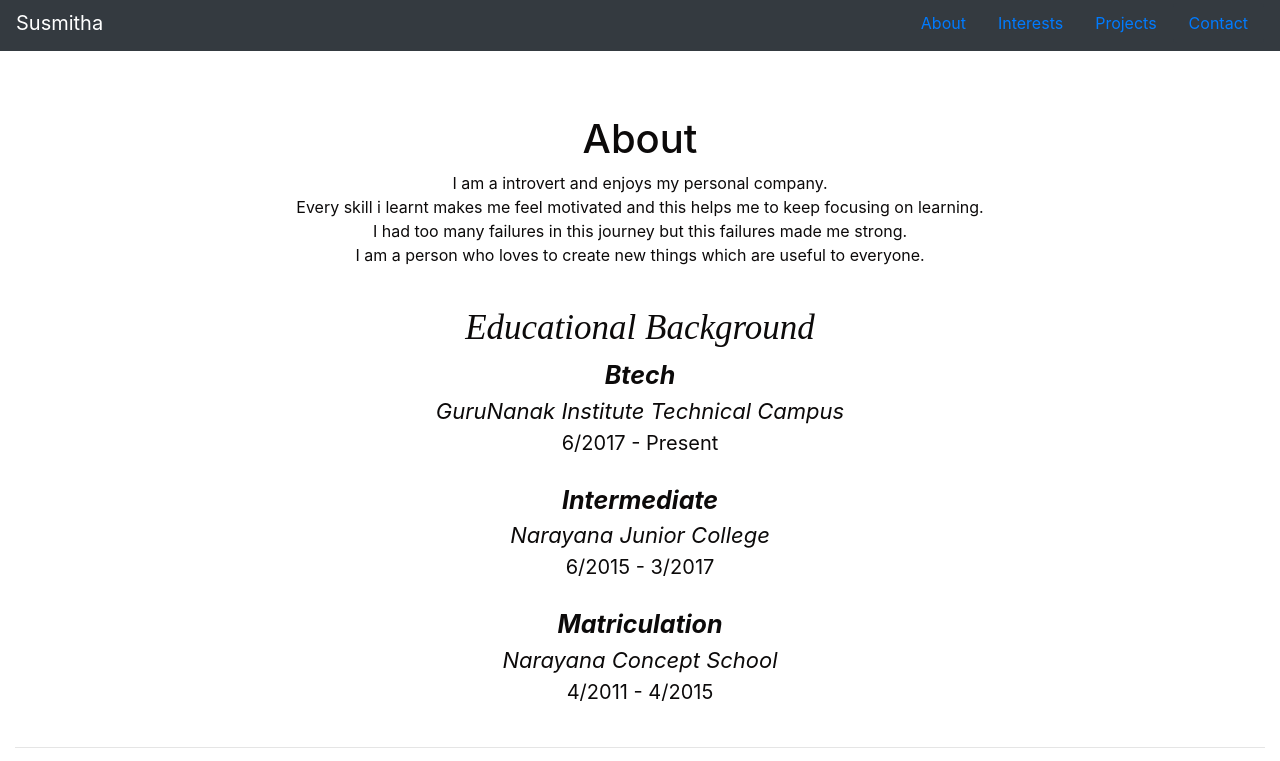
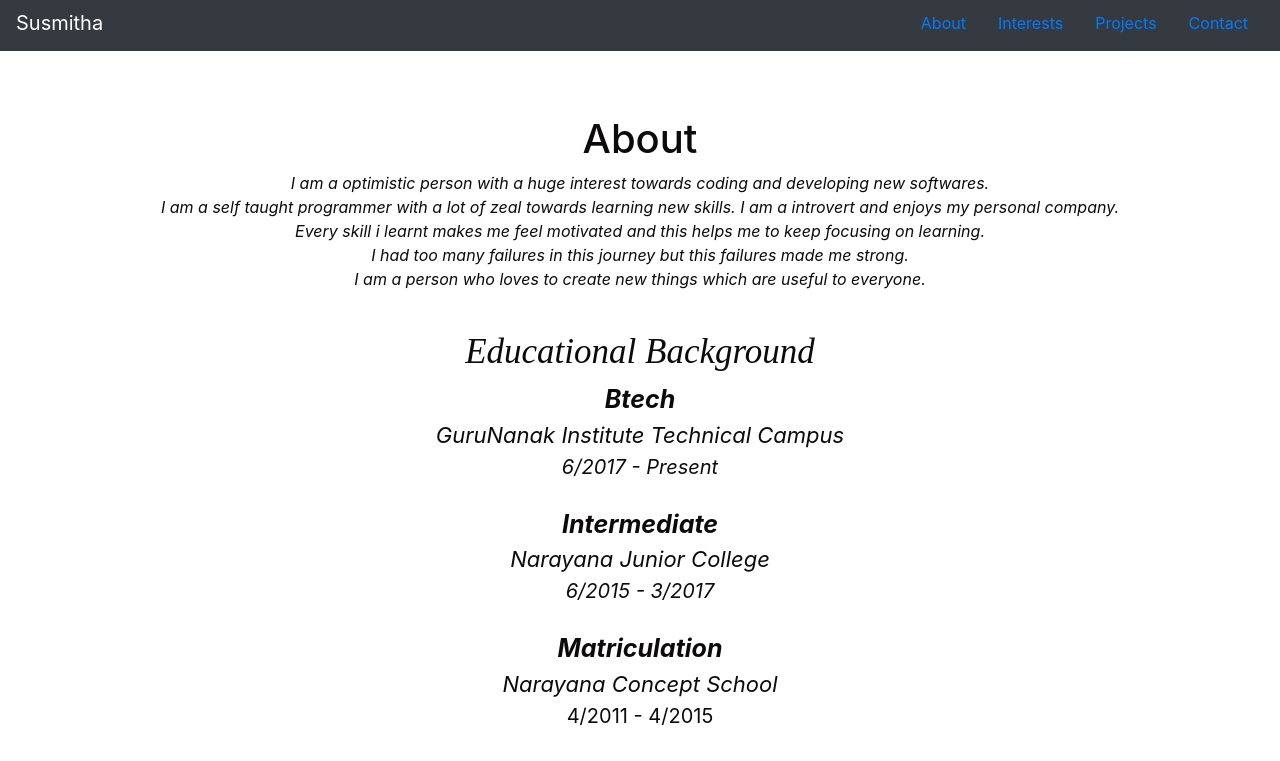
Before and after one commit to susmitha0110/resume.github.io, a plain HTML site: page index.html in a window 1280 px wide. Shown: the part 805-1566 px from the top of the page. Drawn offline with nearby package versions, Linux system fonts and the light colour scheme.

Commit message:
this is a website

```diff
--- a/index.html
+++ b/index.html
@@ -22,13 +22,10 @@
 
   <!--This is for my introduction-->
   <div class="intro viewheight">
-    <h1 class="display-4">Hello, world!</h1>
+    <h1 class="display-4">Hello, world!</h1><br>
     <center> <img src="./images/susmitha.jpg" style="width:150px;height:200px"></center>
   <b> <p class="lead">Student and Web Designer</p></b>
-    <hr class="my-4">
-   <b><i> <p>I am a optimistic person with a huge interest towards coding and developing new softwares.<br>
-      I am a self taught programmer with a lot of zeal towards learning new skills.<br></p></i></b>
-  </div>
+</div>
   <!-- Introduction end-->
   <!-- Navbar start-->
   <nav id="navbar-example2" class="navbar  sticky-top navbar-dark bg-dark">
@@ -63,12 +60,15 @@
       </center>
 
       <center>
-        <p>I am a introvert
+       <i> <p>
+            I am a optimistic person with a huge interest towards coding and developing new softwares.
+         <br>   I am a self taught programmer with a lot of zeal towards learning new skills.
+            I am a introvert
           and enjoys my personal company. <br>
           Every skill i learnt makes me feel motivated and this helps me to keep focusing on learning.<br>
           I had too many failures in this journey but this failures made me strong.<br>
           I am a person who loves to create new things which are useful to everyone.
-        </p>
+        </p></i>
       </center>
 
 
@@ -79,23 +79,23 @@
         </i></center>
 
       <center>
-        <p2>Btech </p2>
+    <i>    <p2>Btech </p2>    </i>
       </center>
       <center>
-        <p3> GuruNanak Institute Technical Campus</p3>
+          <i>     <p3> GuruNanak Institute Technical Campus</p3>    </i>
       </center>
       <center>
-        <p4>6/2017 - Present</p4>
+          <i>   <p4>6/2017 - Present</p4>    </i>
       </center>
       <br>
       <center>
-        <p2>Intermediate </p2>
+          <i>     <p2>Intermediate </p2>    </i>
       </center>
       <center>
-        <p3> Narayana Junior College</p3>
+          <i>     <p3> Narayana Junior College</p3>    </i>
       </center>
       <center>
-        <p4>6/2015 - 3/2017</p4>
+          <i>      <p4>6/2015 - 3/2017</p4>    </i>
       </center>
       <br>
       <center>
```
